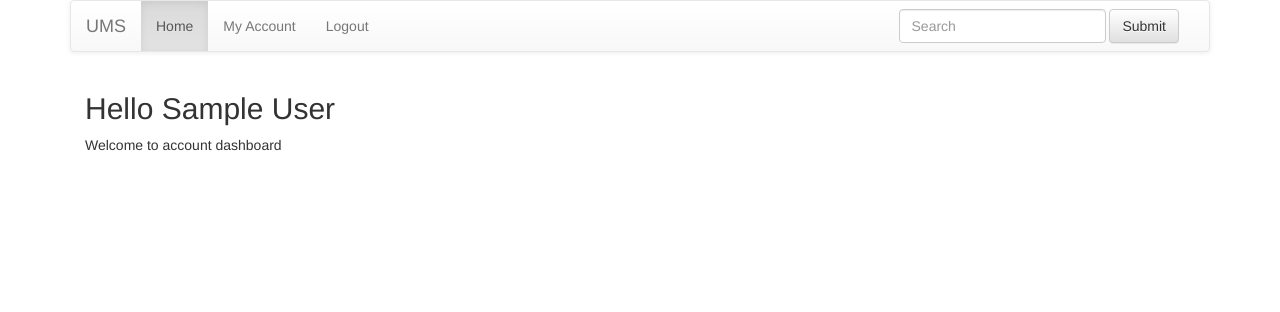
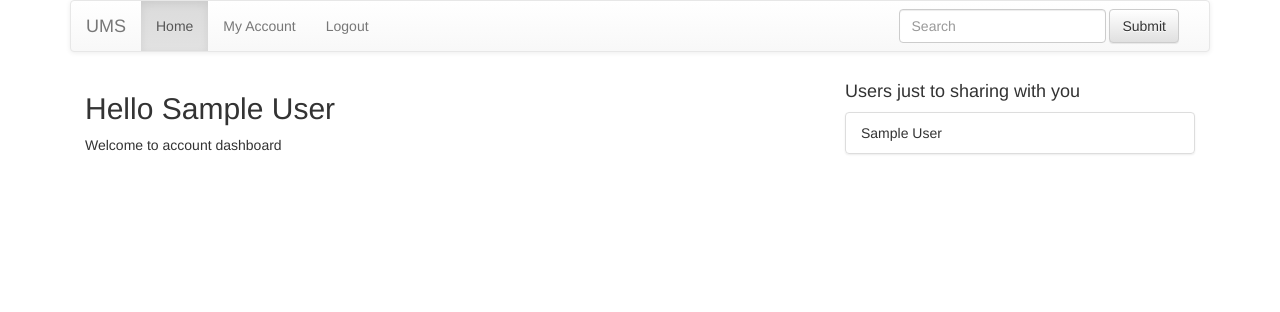
Before and after one commit to saida-d/php-7, a PHP site: page /dashboard.php in a window 1280 px wide. Shown: the top 312 px of the page. Run offline with PHP 8.4, Linux system fonts and the light colour scheme; the visitor is signed in with stand-in values (Sample User, id 1); tables that the repository leaves empty or names only in its code hold one stand-in row (values such as "Sample post").

Commit message:
session resolved and users shared to everyone

```diff
--- a/classes/database.php
+++ b/classes/database.php
@@ -38,10 +38,24 @@ class Database{
     public function get_user($id){
         $sql="SELECT * FROM ".TBL_USERS."
             WHERE id=".$id;
-            $query=mysql_query($sql) or die('Login failed');
+            $query=mysql_query($sql) or die('Failed to get user');
             $record=mysql_fetch_array($query);
             if(mysql_num_rows($query)>0){
                 return $record;
+            }else{
+                return 0;
+            }
+    }
+    public function get_users(){
+        $sql="SELECT * FROM ".TBL_USERS;
+            $query=mysql_query($sql) or die('Failed to list users');
+
+            if(mysql_num_rows($query)>0){
+               $data=[];
+               while($records=mysql_fetch_array($query)){
+                  $data[]=$records;
+               }
+               return $data;
             }else{
                 return 0;
             }
--- a/dashboard.php
+++ b/dashboard.php
@@ -3,7 +3,7 @@
  ?>
   <div class="container">
   <?php include_once('includes/navbar.php');?>
- <div class="col-md-12 center">
+ <div class="col-md-8">
 
     <h2>
      Hello
@@ -16,6 +16,27 @@
      </p>
 </div>
 
+<div class="col-md-4">
+  <h4>Users just to sharing with you</h4>
+  <?php
+   $obj=new Database();
+   $obj->connect();
+   $users=$obj->get_users();
+   ?>
+    <ul class="list-group">
+   <?php
+
+   foreach($users as $user){
+   ?>
+        <li class="list-group-item">
+        <?php echo $user[full_name];?>
+        </li>
+   <?php
+   }
+  ?>
+  </ul>
+</div>
+
 
 </div>
  <?php
--- a/logout.php
+++ b/logout.php
@@ -1,8 +1,8 @@
 <?php
+  session_start();
   echo "Logging out..";
-  session_unset($_SESSION['user_id']);
-  session_unset($_SESSION['user_name']);
-
+  unset($_SESSION['user_id']);
+  unset($_SESSION['user_name']);
   ?>
   <script>
    window.location="index.php";
```
